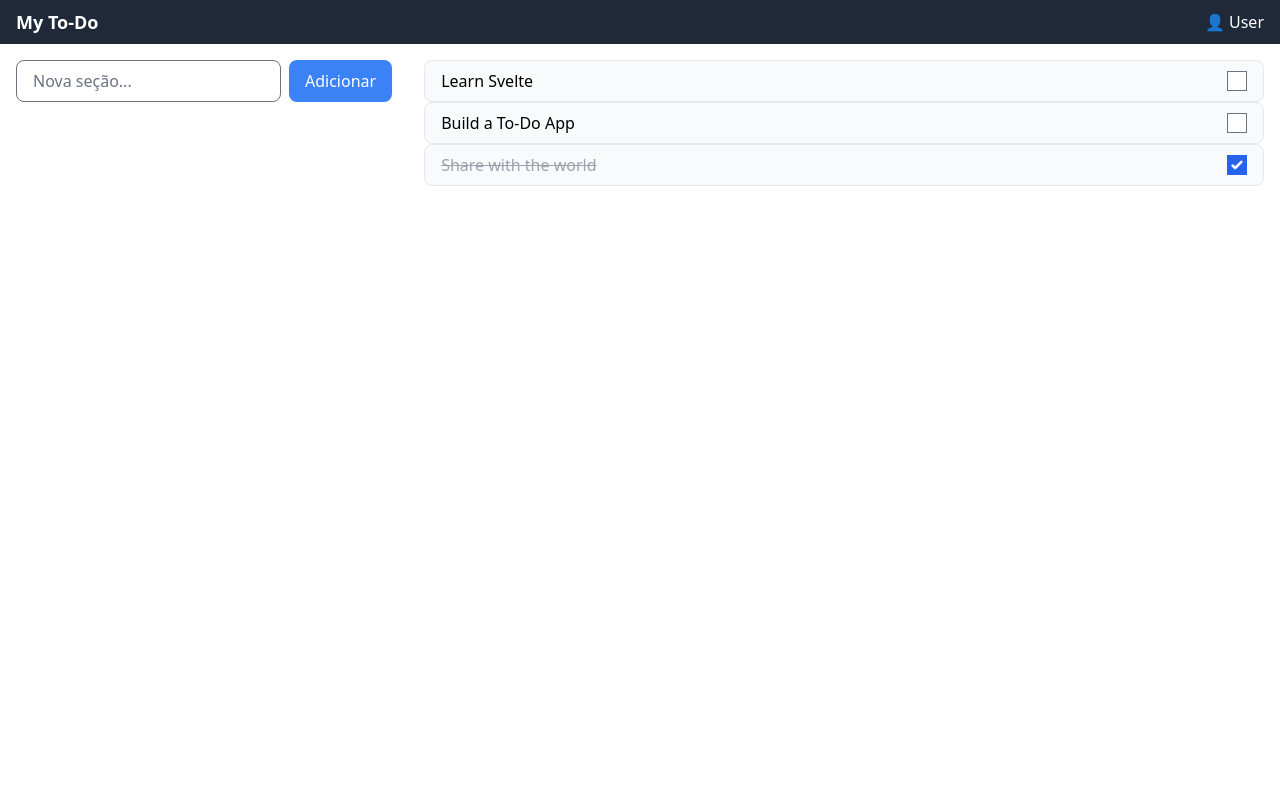
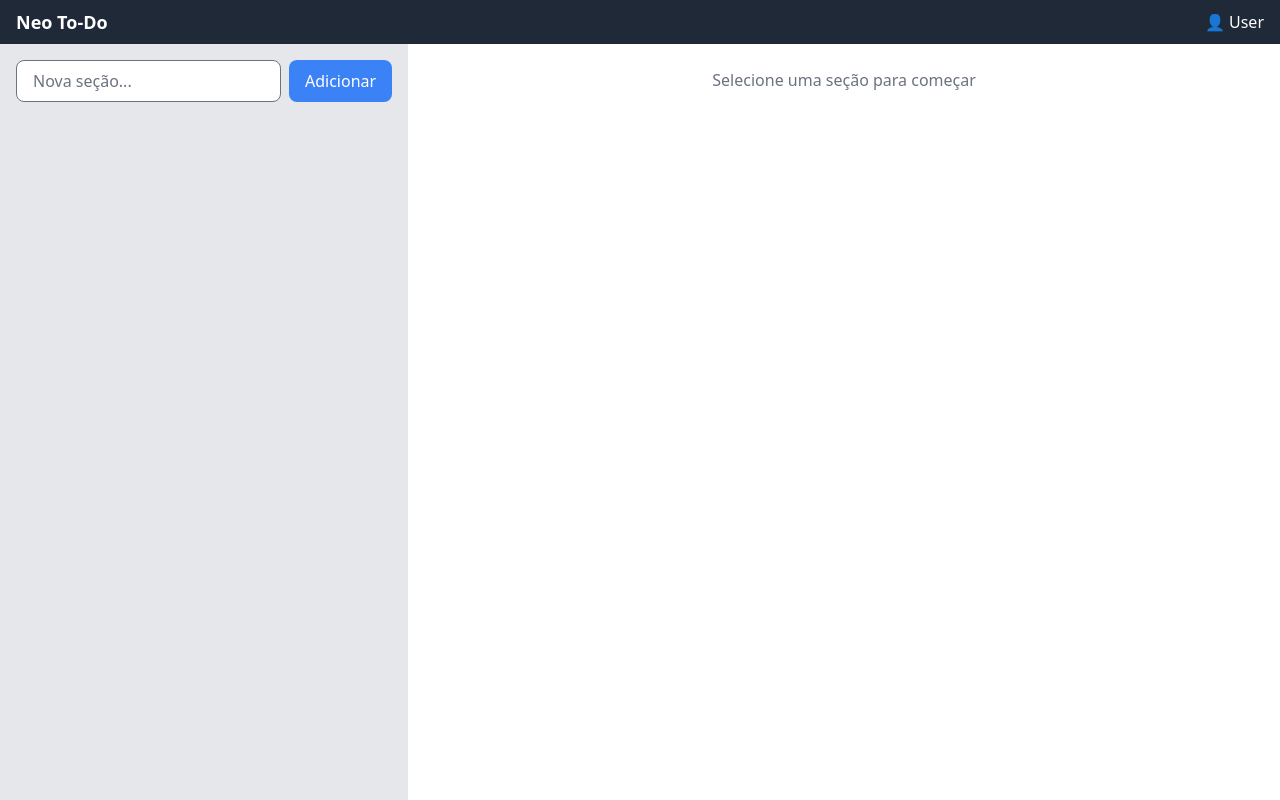
Before and after one commit to DougNeo/neo-to-do, a SvelteKit app: page / in a window 1280 px wide. Built offline with nearby package versions, Linux system fonts and the light colour scheme.

Commit message:
Meio funcional

```diff
--- a/src/components/Header.svelte
+++ b/src/components/Header.svelte
@@ -1,6 +1,17 @@
-<script lang="ts"></script>
 
+
+<script lang="ts">
+  import { selectedSection } from '$lib/stores';
+</script>
 <header class="bg-gray-800 text-white px-4 py-2 flex justify-between items-center">
-  <h1 class="font-bold text-lg">My To-Do</h1>
-  <div>👤 User</div>
+  <h1 class="font-bold text-lg">Neo To-Do</h1>
+  <div class="flex items-center gap-2">
+    {#if $selectedSection}
+      <span class="bg-purple-400 px-4 py-1 rounded-lg font-medium">
+        {$selectedSection.name}
+      </span>
+    {:else}
+      <div>👤 User</div>
+    {/if}
+  </div>
 </header>
--- a/src/components/MainContent.svelte
+++ b/src/components/MainContent.svelte
@@ -1,26 +1,59 @@
+<!-- MainContent.svelte -->
 <script lang="ts">
-  type Todo = {
-    id: number;
-    title: string;
-    completed: boolean;
-  };
+  import { selectedSection, sections } from '$lib/stores';
 
-  let todos: Todo[] = [
-    { id: 1, title: "Learn Svelte", completed: false },
-    { id: 2, title: "Build a To-Do App", completed: false },
-    { id: 3, title: "Share with the world", completed: true }
+  let newTodo = "";
+  $: if ($selectedSection) {
+    const index = $sections.findIndex(s => s.name === $selectedSection.name);
+    $sections[index] = $selectedSection;
+  }
+
+  function addTodo() {
+    if (newTodo.trim() && $selectedSection) {
+      $selectedSection.todos = [
+        ...$selectedSection.todos,
+        { id: Date.now(), title: newTodo.trim(), completed: false }
       ];
+      newTodo = "";
+    }
+  }
 </script>
 
-<ul class="space-y-2" {...$$props}>
-  {#each todos as { id, title, completed }}
-    <li class="flex items-center justify-between px-4 py-2 bg-gray-50 border rounded-lg">
-      <span class={completed ? 'line-through text-gray-400' : ''}>{title}</span>
+<div class="flex-1 p-6">
+  {#if $selectedSection}
+    <div class="max-w-2xl mx-auto">
+      <div class="flex gap-2 mb-6">
+        <input
+          type="text"
+          bind:value={newTodo}
+          placeholder="Novo todo..."
+          class="flex-1 px-4 py-2 border rounded-lg focus:outline-none focus:ring focus:ring-blue-200"
+          on:keypress={(e) => e.key === 'Enter' && addTodo()}
+        />
+        <button
+          on:click={addTodo}
+          class="px-4 py-2 bg-green-500 text-white rounded-lg hover:bg-green-600"
+        >
+          Adicionar
+        </button>
+      </div>
+
+      <ul class="space-y-2">
+        {#each $selectedSection.todos as todo (todo.id)}
+          <li class="flex items-center gap-3 p-3 bg-white border rounded-lg shadow-sm">
             <input
               type="checkbox"
-        bind:checked={completed}
-        class="form-checkbox h-5 w-5 text-blue-600"
+              bind:checked={todo.completed}
+              class="w-5 h-5"
             />
+            <span class:line-through={todo.completed}>{todo.title}</span>
           </li>
         {/each}
       </ul>
+    </div>
+  {:else}
+    <div class="text-center text-gray-500">
+      Selecione uma seção para começar
+    </div>
+  {/if}
+</div>
--- a/src/components/Sidebar.svelte
+++ b/src/components/Sidebar.svelte
@@ -1,19 +1,24 @@
 <script lang="ts">
   import { onMount } from "svelte";
+  import { selectedSection} from '$lib/stores';
 
-  // Tipagem para os itens da Sidebar
-  type Section = string;
+  type Todo = {
+    id: number;
+    title: string;
+    completed: boolean;
+  };
 
-  // Lista de seções inicial (caso o localStorage esteja vazio)
+  type Section = {
+    name: string;
+    todos: Todo[];
+  };
+
   let sections: Section[] = [];
 
-  // Novo item a ser adicionado
   let newSection = "";
 
-  // Função utilitária para verificar se estamos no navegador
   const isBrowser = typeof window !== "undefined";
 
-  // Carregar itens do localStorage ao montar o componente
   onMount(() => {
     if (!isBrowser) return;
     const storedSections = localStorage.getItem("sidebarSections");
@@ -26,28 +31,26 @@
     localStorage.setItem("sidebarSections", JSON.stringify(sections));
   }
 
-  // Adicionar nova seção
   function addSection() {
     if (newSection.trim()) {
-      sections = [...sections, newSection.trim()];
-      newSection = ""; // Limpar o campo de entrada
+      sections = [...sections, { name: newSection.trim(), todos: [] }];
+      newSection = "";
     }
   }
 
-  // Remover uma seção pelo índice
   function removeSection(index: number) {
     sections = sections.filter((_, i) => i !== index);
   }
 </script>
 
-<div class="p-4 space-y-4">
-  <!-- Campo de Entrada para Nova Seção -->
+<div class="p-4 space-y-4 bg-gray-200">
   <div class="flex gap-2">
     <input
       type="text"
       bind:value={newSection}
       placeholder="Nova seção..."
       class="flex-1 px-4 py-2 border rounded-lg focus:outline-none focus:ring focus:ring-blue-200"
+      on:keypress={(e) => e.key === "Enter" && addSection()}
     />
     <button
       on:click={addSection}
@@ -57,11 +60,12 @@
     </button>
   </div>
 
-  <!-- Lista de Seções -->
   <ul class="space-y-2">
     {#each sections as section, index}
-      <li class="flex items-center justify-between px-4 py-2 bg-gray-50 border rounded-lg">
-        <span>{section}</span>
+      <li
+  on:click={() => selectedSection.set(section)}
+  class="flex items-center justify-between px-4 py-2 bg-gray-50 hover:bg-purple-100 border rounded-lg cursor-pointer">
+        <span>{section.name}</span>
         <button
           on:click={() => removeSection(index)}
           class="text-red-500 hover:text-red-700"
--- /dev/null
+++ b/src/lib/stores.ts
@@ -0,0 +1,16 @@
+// src/lib/stores.ts
+import { writable } from 'svelte/store';
+
+type Todo = {
+    id: number;
+    title: string;
+    completed: boolean;
+};
+
+type Section = {
+    name: string;
+    todos: Todo[];
+};
+
+export const sections = writable<Section[]>([]);
+export const selectedSection = writable<Section | null>(null);
--- a/tsconfig.json
+++ b/tsconfig.json
@@ -9,7 +9,11 @@
 		"skipLibCheck": true,
 		"sourceMap": true,
 		"strict": true,
-		"moduleResolution": "bundler"
+		"moduleResolution": "bundler",
+		"baseUrl": ".",
+			"paths": {
+					"$lib/*": ["src/lib/*"]
+			}
 	}
 	// Path aliases are handled by https://svelte.dev/docs/kit/configuration#alias
 	// except $lib which is handled by https://svelte.dev/docs/kit/configuration#files
```
Also changed, not shown: 1 other file (tests, documents, lock files or other folders). Lines whose indentation alone changed are shown as unchanged.
